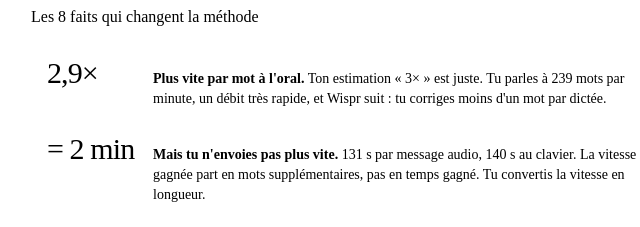
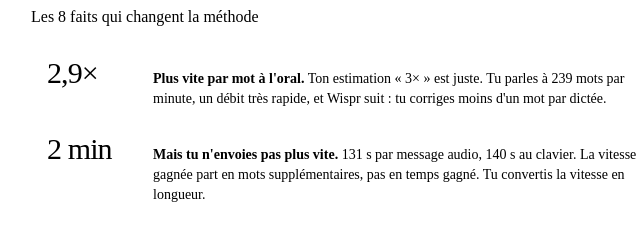
Before and after one commit to damienrsl/guide-dictee-claude, a plain HTML site: page corps.html in a window 1280 px wide. Shown: the part 900-1127 px from the top of the page, 293-933 px from the left. Drawn offline with Linux system fonts and the light colour scheme.

```diff
--- a/corps.html
+++ b/corps.html
@@ -88,7 +88,7 @@ td b{color:var(--pan-3)}
     <span class="etiquette">Les 8 faits qui changent la méthode</span>
     <div class="verre carte">
       <div class="chiffre"><span class="gros">2,9×</span><p><b>Plus vite par mot à l'oral.</b> Ton estimation « 3× » est juste. Tu parles à 239 mots par minute, un débit très rapide, et Wispr suit : tu corriges moins d'un mot par dictée.</p></div>
-      <div class="chiffre"><span class="gros">= 2 min</span><p><b>Mais tu n'envoies pas plus vite.</b> 131 s par message audio, 140 s au clavier. La vitesse gagnée part en mots supplémentaires, pas en temps gagné. Tu convertis la vitesse en longueur.</p></div>
+      <div class="chiffre"><span class="gros">2 min</span><p><b>Mais tu n'envoies pas plus vite.</b> 131 s par message audio, 140 s au clavier. La vitesse gagnée part en mots supplémentaires, pas en temps gagné. Tu convertis la vitesse en longueur.</p></div>
       <div class="chiffre"><span class="gros">7,24 = 7,28</span><p><b>À longueur égale, l'oral est aussi précis que l'écrit.</b> Sous 25 mots, mêmes notes, mêmes trous (zéro). Le « 1,5× moins bon » n'existe pas à longueur égale.</p></div>
       <div class="chiffre"><span class="gros">17 %</span><p><b>Au-delà de 60 mots, un message sur six me fait poser une question</b> (contre 8 % sous 25 mots), avec 1,5 trou par message. La longueur noie l'information qui manque.</p></div>
       <div class="chiffre"><span class="gros">1 / 3</span><p><b>Un trou sur trois = « lequel exactement ».</b> Fichier, vidéo, page, document non nommés. C'est le trou le plus fréquent, et le plus facile à boucher.</p></div>
```
Also changed, not shown: index.html (+1 -1 lines).
